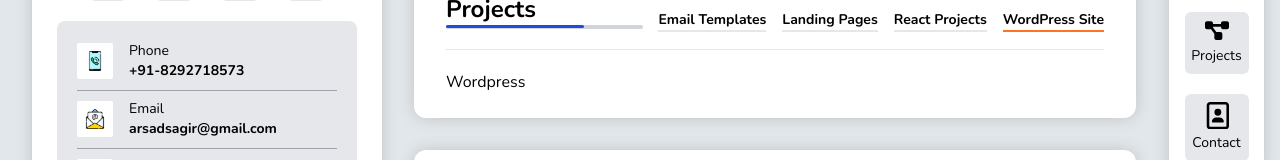
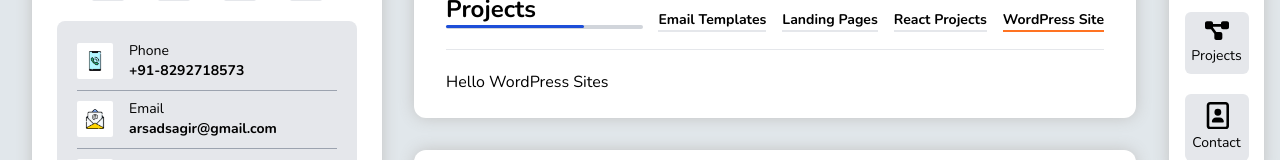
Before and after one commit to arsadssss/Arsad-Portfolio, a React (Create React App) app: page / in a window 1280 px wide. Both pictures are taken after a click on the item "WordPress Site". Shown: the part 2305-2465 px from the top of the page. Built offline with nearby package versions, Linux system fonts and the light colour scheme.

Commit message:
New Proojects

```diff
--- a/src/Components/Projects/Wordpress.jsx
+++ b/src/Components/Projects/Wordpress.jsx
@@ -3,7 +3,7 @@ import React from 'react'
 export default function Wordpress() {
   return (
     <div>
-      Wordpress
+      Hello WordPress Sites
     </div>
   )
 }
```
